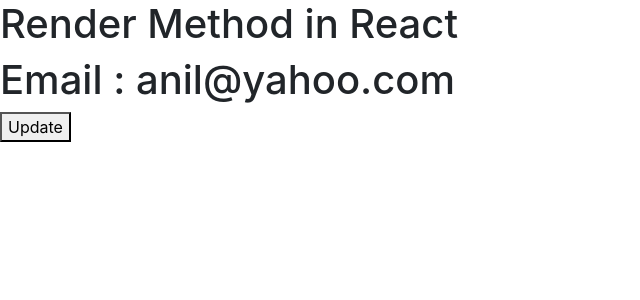
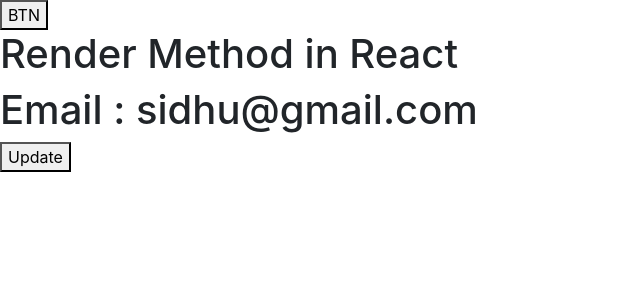
Before and after one commit to sanwalkhan/react-practise, a React (Create React App) app: page / in a window 1280 px wide. Shown: the top 300 px of the page, without its empty margins (0-640 px from the left). Built offline with nearby package versions, Linux system fonts and the light colour scheme.

Commit message:
react life cycles

```diff
--- a/src/App.js
+++ b/src/App.js
@@ -1,4 +1,4 @@
-// import { useState } from 'react';
+import { useState } from 'react';
 // import './App.css';
 // import { State } from "./component/statefunctionalcomponent";
 
@@ -45,6 +45,8 @@
   //   seta(1242)
   // }
 
+  const [count, setcount] = useState(0)
+
   return (
     //   <div>
     //     <ClassComponent arr={arr} />
@@ -62,7 +64,8 @@
     <div>
       {/* <Counter /> */}
 
-      <Child />
+    <button onClick={()=>setcount(count+1)}>BTN</button>
+      <Child count = {count}/>
 
     {/* <List/> */}
 
--- a/src/component/childdidmount.js
+++ b/src/component/childdidmount.js
@@ -9,7 +9,7 @@
         <div>
             <div className="App">
                 <h1> Render Method in React</h1>
-                <Parent />
+                <Parent  />
 
                 {/* <button onClick={}></button> */}
 
--- a/src/component/parentdidmount.js
+++ b/src/component/parentdidmount.js
@@ -1,13 +1,20 @@
 import React from "react";
 
 class Parent extends React.Component {
-  constructor() {
-    super();
+  constructor(props) {
+    super(props);
     this.state = {
-      email: "anil@yahoo.com",
+      email: "sidhu@gmail.com",
     };
-
+    console.log(props.count)
     console.log("Sanwal");
+  }
+  componentDidUpdate(preprops, prestate, snapshot) {
+    if (prestate.data === this.state.date) {
+      console.log("Both states are equal ");
+    }
+    console.log("Component did update :", prestate);
+    console.log(preprops);
   }
 
   componentDidMount() {
```
